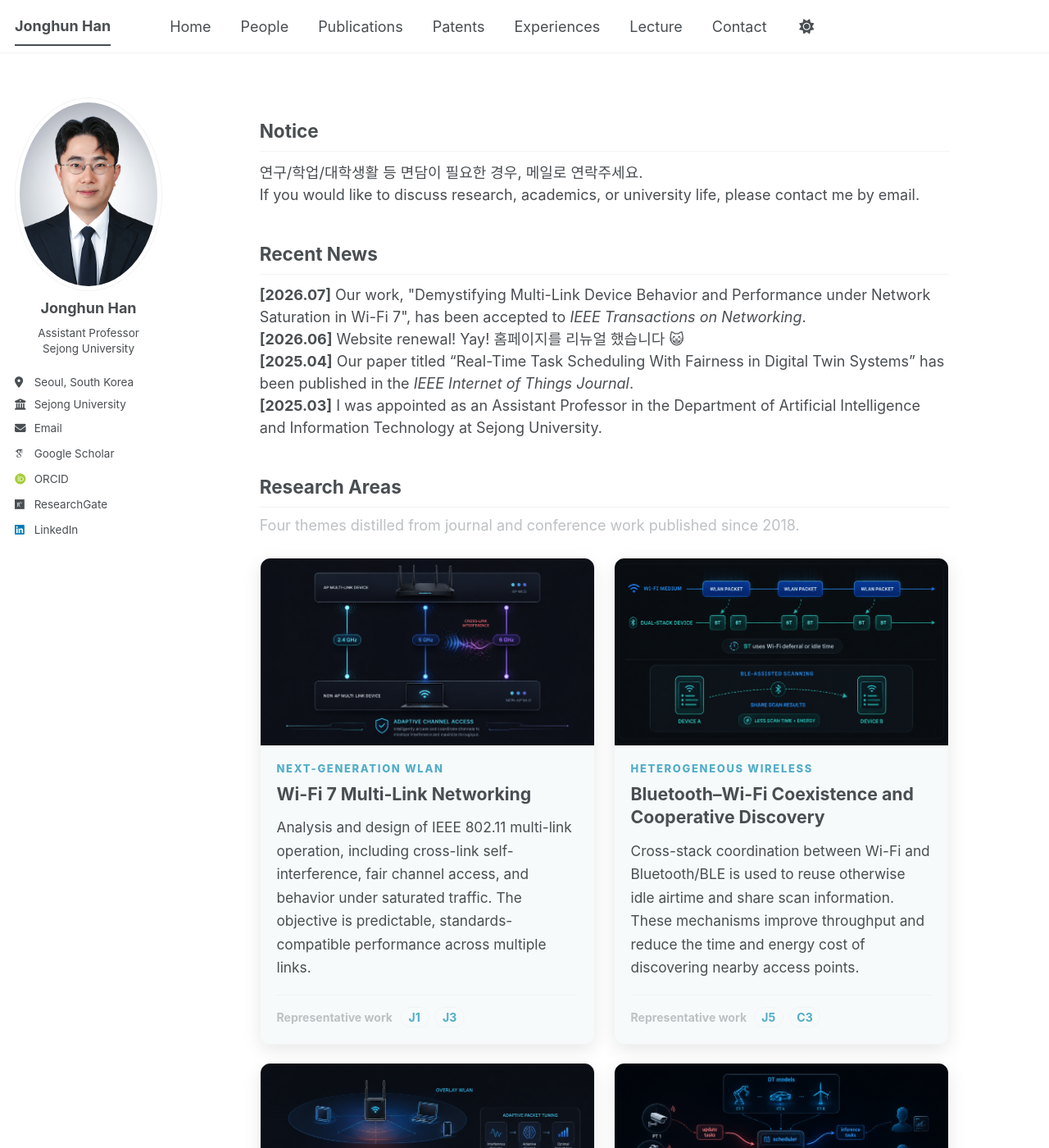
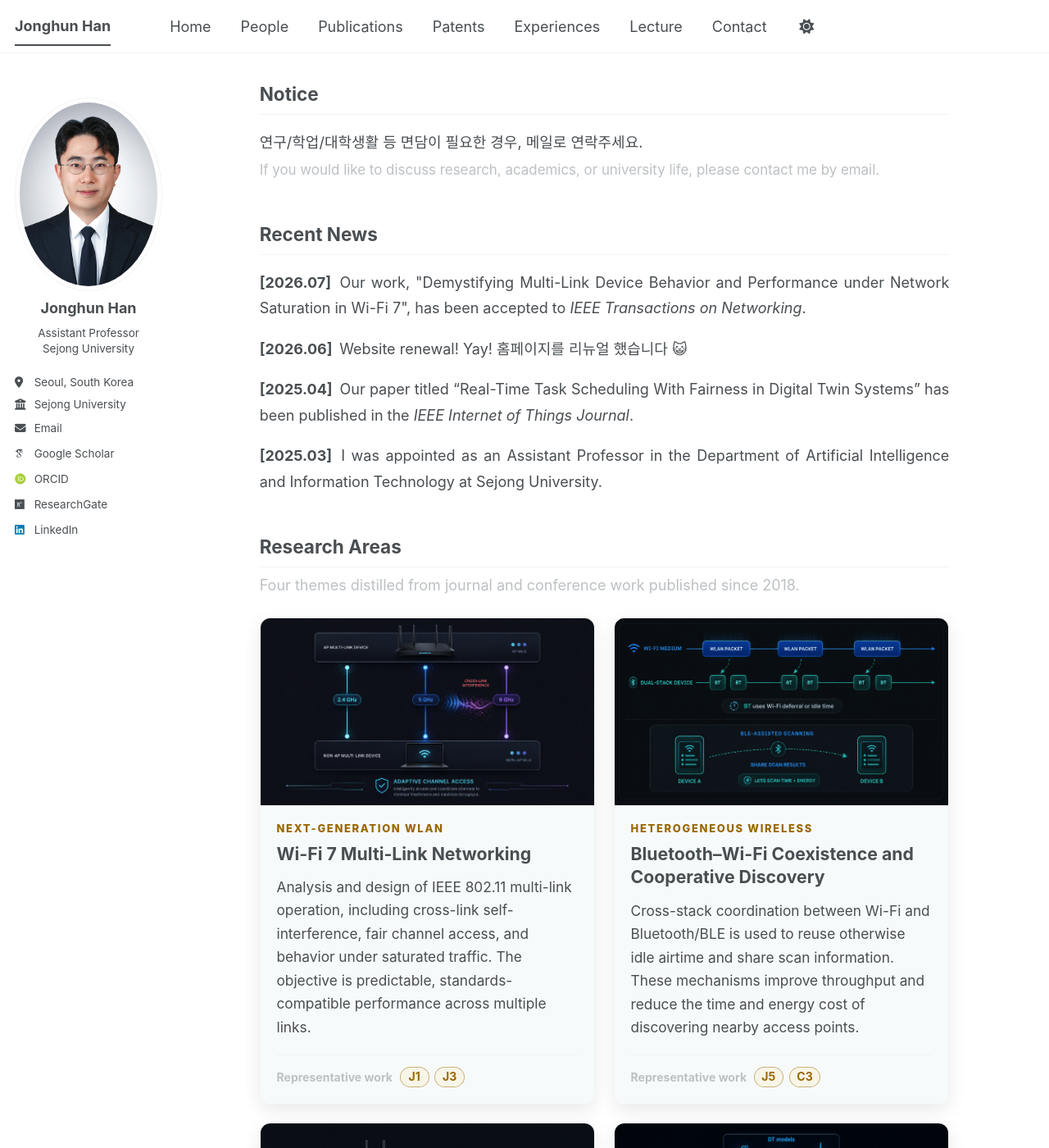
Before and after one commit to icnsl/icnsl.github.io, a Jekyll site: the page built from _pages/about.md, in a window 1280 px wide and 1400 px high. Shown: the whole window at 82% size. Built offline with Jekyll 4.4.1, drawn with Linux system fonts in a browser that asks for light colours; some web fonts are replaced; a script bundle is joined from its source files by our own code; library files that are not in the unit come from our copies.

Commit message:
Add files via upload

```diff
--- a/_sass/layout/_page.scss
+++ b/_sass/layout/_page.scss
@@ -541,31 +541,36 @@
 
 
 /* ==========================================================================
-   CUSTOM: Recent News layout - inline date version
-   ========================================================================== */
-
-.page__content .news-list {
+   CUSTOM: Home-page sections and item lists
+   ========================================================================== */
+
+.page__content .home-section {
+  margin: 0 0 2.75rem;
+}
+
+.page__content .home-section:first-child > h2 {
+  margin-top: 0;
+}
+
+.page__content .home-section__list {
   max-width: 900px;
-  margin-top: 1rem;
-  margin-bottom: 2.25rem;
-}
-
-.page__content .news-entry {
+  margin: 1rem 0 0;
+}
+
+.page__content .home-section__entry {
   display: block;
-  margin: 0 0 1em 0;
+  margin: 0 0 1rem;
   padding: 0;
   line-height: 1.75;
-
-  border-left: none;
-  border-radius: 0;
+  border: 0;
   background: transparent;
 }
 
-.page__content .news-entry:last-child {
+.page__content .home-section__entry:last-child {
   margin-bottom: 0;
 }
 
-.page__content .news-text {
+.page__content .home-section__text {
   line-height: 1.75;
   text-align: justify;
   text-align-last: left;
@@ -577,10 +582,18 @@
   letter-spacing: normal;
 }
 
-.page__content .news-text strong {
+.page__content .home-section__text strong {
+  margin-right: 0.2rem;
   font-weight: 700;
   white-space: nowrap;
-  margin-right: 0.2rem;
+}
+
+.page__content .home-section__translation {
+  margin-top: 0.2rem;
+  color: var(--global-text-color-light);
+  font-size: 0.94em;
+  line-height: 1.7;
+  overflow-wrap: break-word;
 }
 
 
@@ -1106,25 +1119,6 @@
 }
 
 /* ==========================================================================
-   CUSTOM: Home page notice box
-   ========================================================================== */
-
-.page__content .home-notice-box {
-  margin-top: 1.2rem;
-  margin-bottom: 2.3rem;
-  padding: 0.85rem 1rem;
-
-  font-size: 1.25em;
-  font-weight: 600;
-  line-height: 1.65;
-
-  border-left: 4px solid rgba(255, 255, 255, 0.28);
-  border-radius: 0.45rem;
-  background: rgba(255, 255, 255, 0.045);
-  color: var(--global-text-color);
-}
-
-/* ==========================================================================
    CUSTOM: Full-width content pages
    ========================================================================== */
 
@@ -1202,12 +1196,16 @@ html[data-theme="dark"] .page__content .research-card {
 
 .page__content .research-card__kicker {
   margin-bottom: 0.4rem;
-  color: var(--global-link-color);
+  color: #9a6700;
   font-size: 0.72em;
   font-weight: 800;
   letter-spacing: 0.13em;
   line-height: 1.35;
   text-transform: uppercase;
+}
+
+html[data-theme="dark"] .page__content .research-card__kicker {
+  color: #ffd166;
 }
 
 .page__content .research-card__title {
@@ -1242,23 +1240,41 @@ html[data-theme="dark"] .page__content .research-card {
   margin-right: 0.1rem;
 }
 
-.page__content .research-card__refs a {
+.page__content .research-card__refs a,
+.page__content .research-card__refs a:visited {
   display: inline-flex;
   min-width: 2rem;
   align-items: center;
   justify-content: center;
   padding: 0.25rem 0.48rem;
-  border: 1px solid var(--global-border-color);
+  border: 1px solid rgba(154, 103, 0, 0.48);
   border-radius: 999px;
-  color: var(--global-link-color);
+  background: rgba(255, 193, 7, 0.08);
+  color: #9a6700;
   line-height: 1;
   text-decoration: none !important;
 }
 
-.page__content .research-card__refs a:hover {
-  border-color: var(--global-link-color);
-  color: var(--global-link-color-hover);
+.page__content .research-card__refs a:hover,
+.page__content .research-card__refs a:focus-visible {
+  border-color: #7a5200;
+  background: rgba(255, 193, 7, 0.15);
+  color: #7a5200;
   text-decoration: none !important;
+}
+
+html[data-theme="dark"] .page__content .research-card__refs a,
+html[data-theme="dark"] .page__content .research-card__refs a:visited {
+  border-color: rgba(255, 209, 102, 0.5);
+  background: rgba(255, 209, 102, 0.08);
+  color: #ffd166;
+}
+
+html[data-theme="dark"] .page__content .research-card__refs a:hover,
+html[data-theme="dark"] .page__content .research-card__refs a:focus-visible {
+  border-color: #ffe49a;
+  background: rgba(255, 209, 102, 0.16);
+  color: #ffe49a;
 }
 
 @media (max-width: 640px) {
@@ -1366,12 +1382,64 @@ html[data-theme="dark"] .page__content .faculty-card {
 .page__content .faculty-card__bio {
   grid-area: bio;
   min-width: 0;
-  margin-top: 0.95rem;
-  padding-left: 0.95rem;
+  margin-top: 0.9rem;
+}
+
+.page__content .faculty-card__bio-toggle {
+  display: inline-flex;
+  align-items: center;
+  gap: 0.38rem;
+  padding: 0.18rem 0;
+  color: var(--global-link-color);
+  font-size: 0.92em;
+  font-weight: 700;
+  line-height: 1.4;
+  cursor: pointer;
+  list-style: none;
+  user-select: none;
+}
+
+.page__content .faculty-card__bio-toggle::-webkit-details-marker {
+  display: none;
+}
+
+.page__content .faculty-card__bio-toggle::marker {
+  content: "";
+}
+
+.page__content .faculty-card__bio-toggle::before {
+  content: "+";
+  display: inline-block;
+  width: 0.85rem;
+  color: currentColor;
+  font-size: 1.05em;
+  font-weight: 800;
+  line-height: 1;
+  text-align: center;
+}
+
+.page__content .faculty-card__bio[open] .faculty-card__bio-toggle::before {
+  content: "−";
+}
+
+.page__content .faculty-card__bio-toggle:hover,
+.page__content .faculty-card__bio-toggle:focus-visible {
+  color: var(--global-link-color-hover);
+}
+
+.page__content .faculty-card__bio-toggle:focus-visible {
+  outline: 2px solid var(--global-link-color);
+  outline-offset: 0.22rem;
+  border-radius: 0.15rem;
+}
+
+.page__content .faculty-card__bio-content {
+  margin-top: 0.72rem;
+  padding: 0.05rem 0 0.05rem 0.95rem;
   border-left: 2px solid rgba(14, 161, 197, 0.38);
 }
 
-.page__content .faculty-card__bio p {
+.page__content .faculty-card__bio-content p {
   margin: 0 0 0.65rem;
   color: var(--global-text-color);
   font-size: 0.96em;
@@ -1379,7 +1447,7 @@ html[data-theme="dark"] .page__content .faculty-card {
   text-align: left;
 }
 
-.page__content .faculty-card__bio p:last-child {
+.page__content .faculty-card__bio-content p:last-child {
   margin-bottom: 0;
 }
 
@@ -1398,6 +1466,7 @@ html[data-theme="dark"] .page__content .faculty-card {
 .page__content .faculty-card__links a:visited {
   display: inline-flex;
   align-items: center;
+  gap: 0.34rem;
   color: var(--global-link-color) !important;
   font-size: 0.91em;
   font-weight: 700;
@@ -1406,10 +1475,14 @@ html[data-theme="dark"] .page__content .faculty-card {
 }
 
 .page__content .faculty-card__links a::after {
-  content: "\2197";
-  margin-left: 0.28rem;
-  font-size: 0.78em;
-  opacity: 0.8;
+  content: none !important;
+}
+
+.page__content .faculty-card__links i {
+  flex: 0 0 auto;
+  width: 1.1em;
+  color: inherit;
+  text-align: center;
 }
 
 .page__content .faculty-card__links a:hover,
@@ -1583,10 +1656,13 @@ html[data-theme="dark"] .page__content .people-empty {
 
   .page__content .faculty-card__bio {
     margin-top: 0.8rem;
+  }
+
+  .page__content .faculty-card__bio-content {
     padding-left: 0.75rem;
   }
 
-  .page__content .faculty-card__bio p {
+  .page__content .faculty-card__bio-content p {
     font-size: 0.92em;
   }
 }
```
